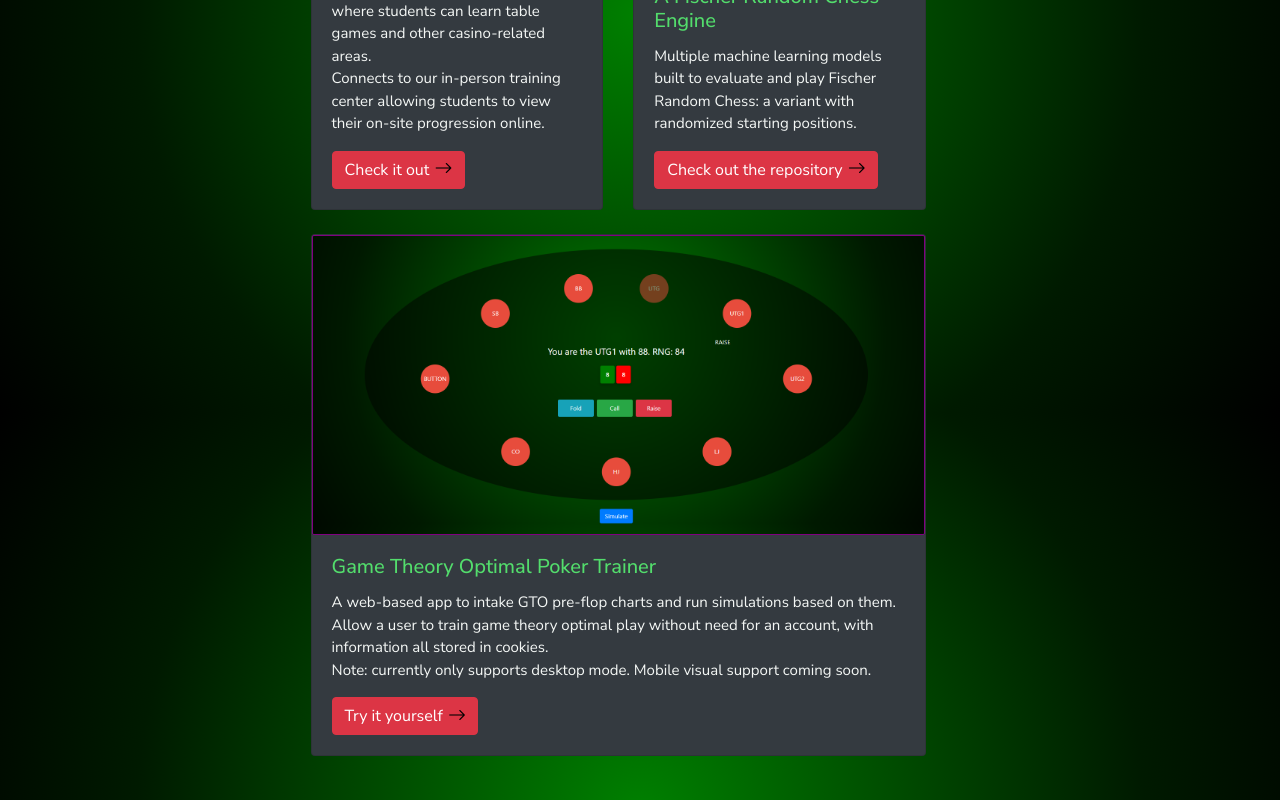
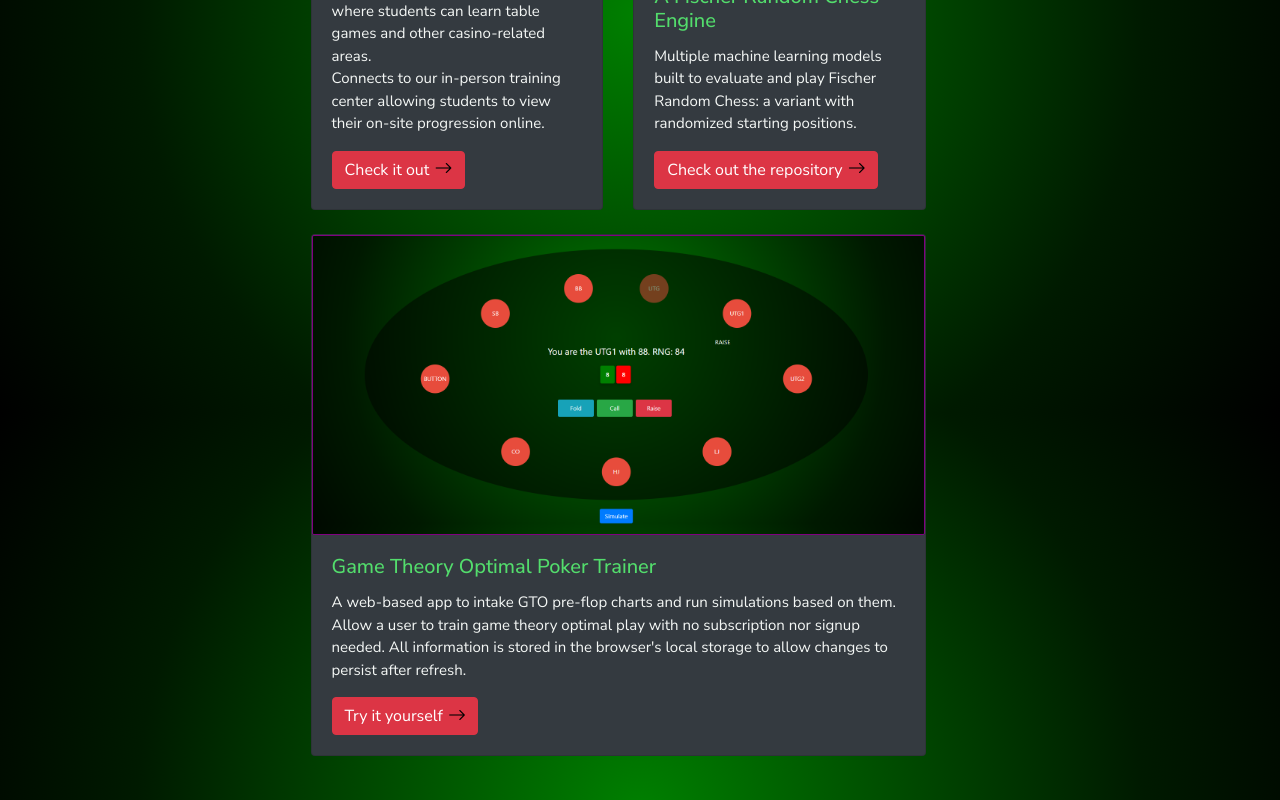
Before and after one commit to doublexmax/personal-website, a React (Create React App) app: page /portfolio in a window 1280 px wide. Shown: the part 387-1187 px from the top of the page. Built offline with nearby package versions, Linux system fonts and the light colour scheme.

Commit message:
adjust gto trainer portoflio description

```diff
--- a/src/Portfolio.js
+++ b/src/Portfolio.js
@@ -44,9 +44,7 @@ function Portfolio() {
                                 <p className="card-text">
                                     A web-based app to intake GTO pre-flop charts and run simulations based on them.
                                     <br></br>
-                                    Allow a user to train game theory optimal play without need for an account, with information all stored in cookies.
-                                    <br></br>
-                                    Note: currently only supports desktop mode. Mobile visual support coming soon.
+                                    Allow a user to train game theory optimal play with no subscription nor signup needed. All information is stored in the browser's local storage to allow changes to persist after refresh.
                                     </p>
                                 <a href="/gto-trainer" className="btn btn-danger">Try it yourself <i className="bi bi-arrow-right"></i></a>
                             </div>
```
